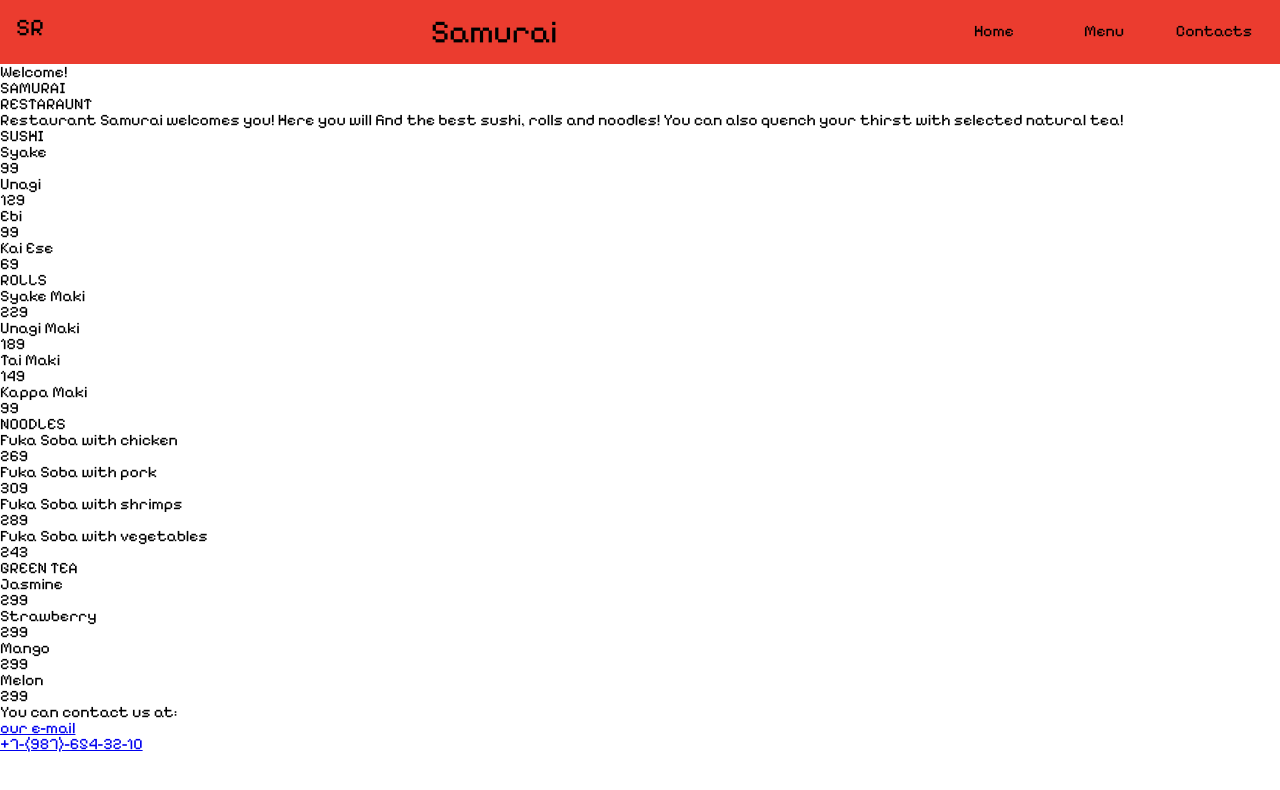
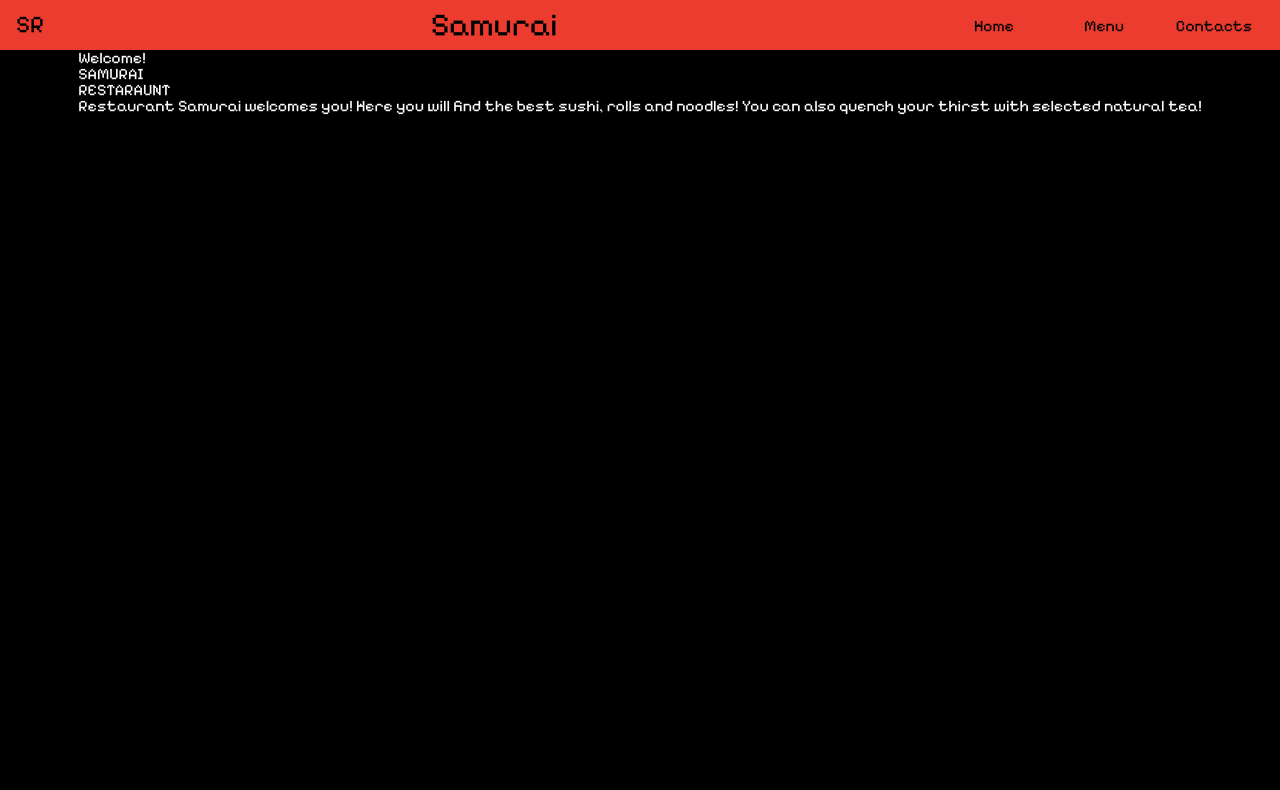
Before and after one commit to EvgeniyMorozov164/restaurant-page, a website built with webpack: page src/index.html in a window 1280 px wide. Built offline with nearby package versions, Linux system fonts and the light colour scheme.

Commit message:
add border-box to reset css and fix header in style css

```diff
--- a/src/index.html
+++ b/src/index.html
@@ -29,7 +29,7 @@
       </ul>
     </nav>
   </header>
-  <main class="main">
+  <main class="main flex">
     <div id="content" class="content">
       <div class="welcome">
         <h2>Welcome!</h2>
@@ -43,7 +43,7 @@
           </p>
         </div>
       </div>
-      <div class="menu">
+      <!-- <div class="menu">
         <div class="sushi">
           <h2 class="menu-section">SUSHI</h2>
           <div class="menu-item">
@@ -184,8 +184,8 @@
             </div>
           </div>
         </div>
-      </div>
-      <div class="contacts">
+      </div> -->
+      <!-- <div class="contacts">
         <address class="adress-container">
           You can contact us at:
           <br>
@@ -193,7 +193,7 @@
           <br>
           <a href="tel:+79876543210">+7-(987)-654-32-10</a>
         </address>
-      </div>
+      </div> -->
     </div>
   </main>
 </body>
--- a/src/reset.css
+++ b/src/reset.css
@@ -22,6 +22,7 @@ time, mark, audio, video {
 	font-size: 100%;
 	font: inherit;
 	vertical-align: baseline;
+	box-sizing: border-box;
 }
 /* HTML5 display-role reset for older browsers */
 article, aside, details, figcaption, figure,
--- a/src/styles.css
+++ b/src/styles.css
@@ -9,16 +9,30 @@
   --scd-clr: black;
   --main-bg-clr: black;
   --scd-bg-clr: rgb(235, 60, 47);
+
+  color: var(--main-clr);
+  background-color: var(--main-bg-clr);
+}
+
+body {
+  width: 100%;
+  min-height: 100vh;
 }
 
 .flex {
   display: flex;
   justify-content: space-between;
+  align-items: center;
 }
 
+ /* HEADER STYLES */
+
 .header {
+  width: 100%;
+  height: 50px;
   padding: 1rem;
   background: var(--scd-bg-clr);
+  color: var(--scd-clr);
 }
 
 .logo {
@@ -48,3 +62,10 @@
   background-color: orange;
   color: var(--main-clr);
 }
+
+/* MAIN STYLES */
+
+.main {
+  justify-content: center;
+  align-items: center;
+}
```
